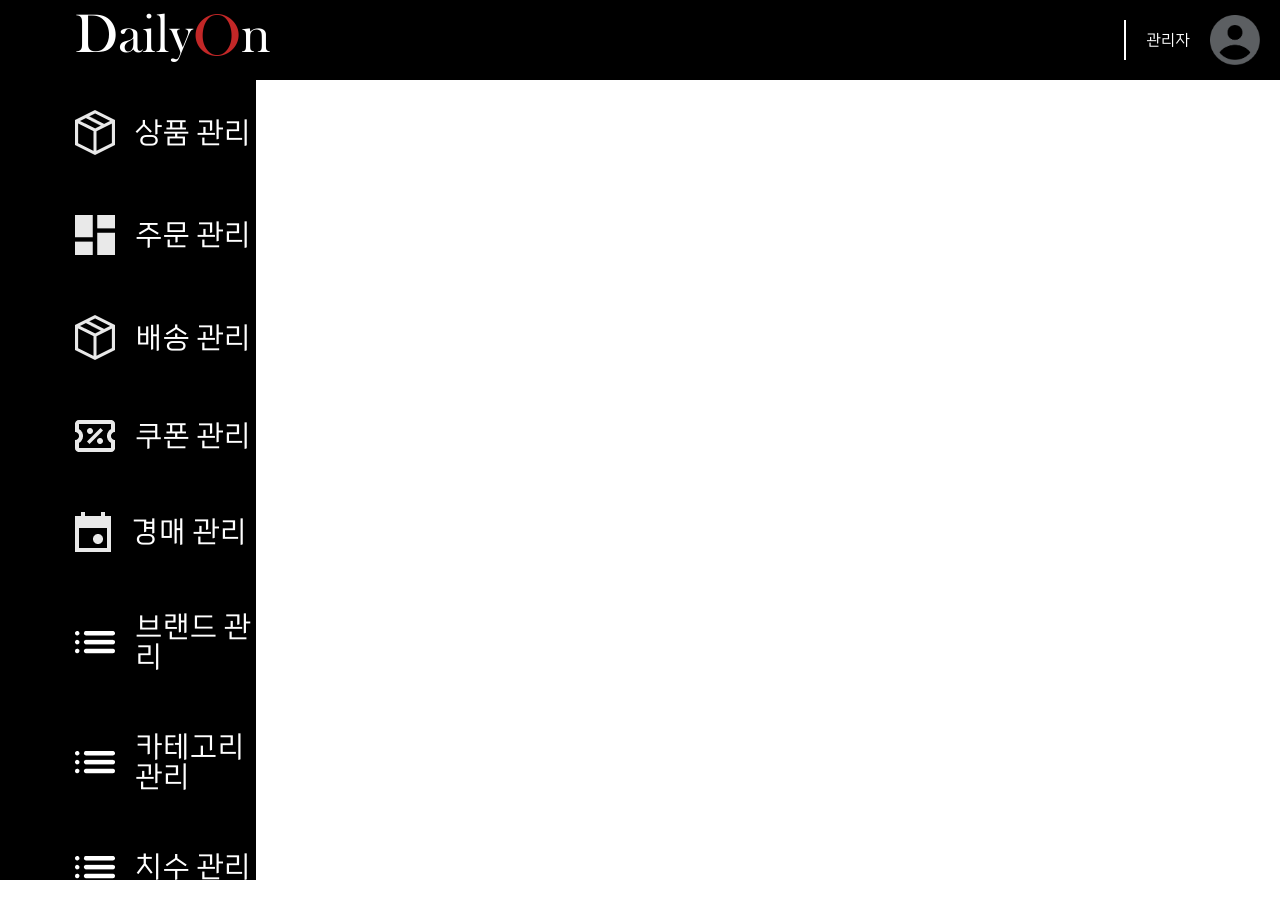
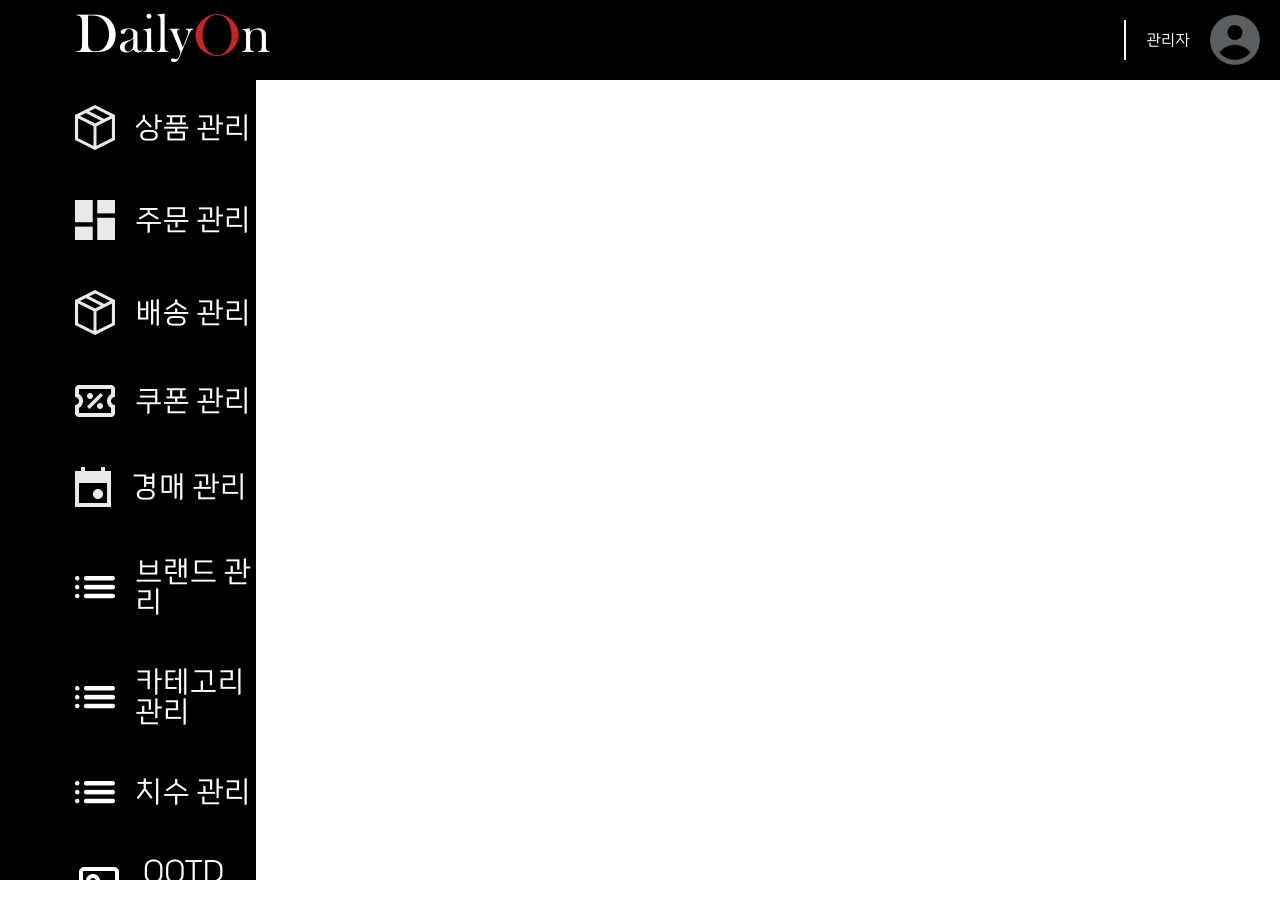
Before and after one commit to lotteon2/dailyon-admin-frontend, a Vue app: page /main in a window 1280 px wide. Shown: the top 918 px of the page. Built offline with nearby package versions, Linux system fonts and the light colour scheme; no server answers; sample sign-in values are in the browser's storage.

Commit message:
[FIX] 사이드바 CSS 수정

```diff
--- a/src/assets/css/side-bar.css
+++ b/src/assets/css/side-bar.css
@@ -40,8 +40,8 @@
 }
 
 .sidebar-element {
-    padding-top: 30px;
-    padding-bottom: 30px;
+    padding-top: 25px;
+    padding-bottom: 25px;
     padding-left: 75px;
     display: flex;
 }
```
